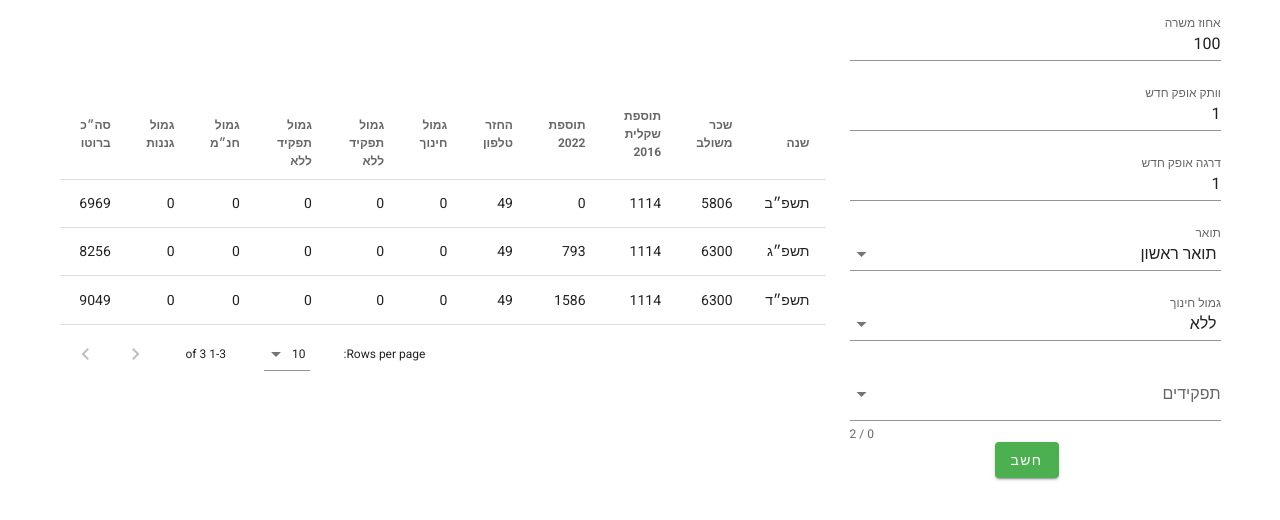
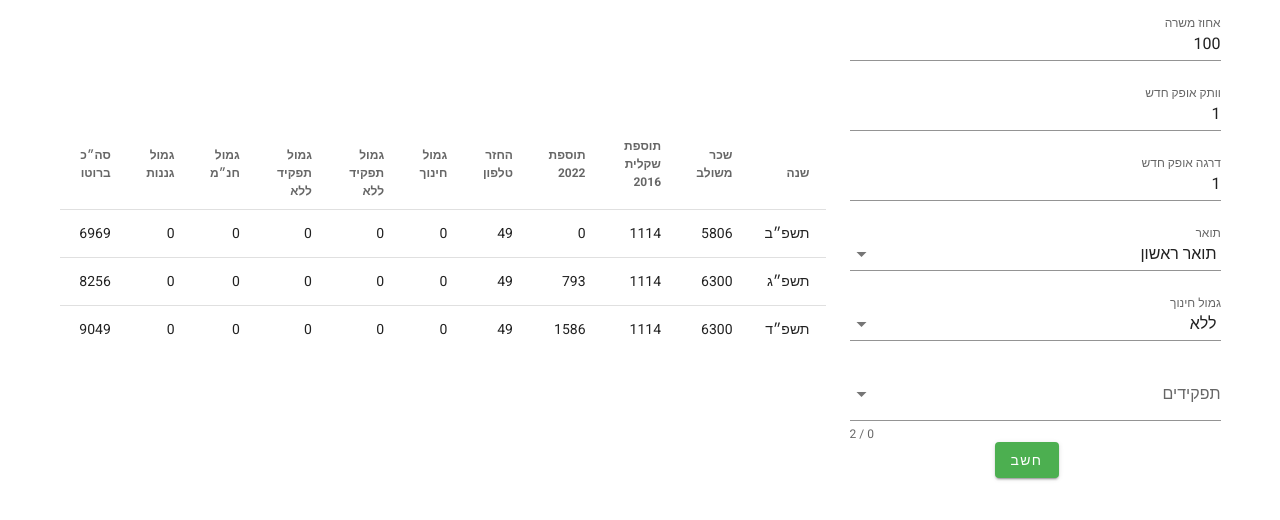
Before and after one commit to aviramha/teacher-union-salary, a Vue app: page / in a window 1280 px wide. Shown: the top 520 px of the page. Built offline with nearby package versions, Linux system fonts and the light colour scheme.

Commit message:
remove pagination

```diff
--- a/src/components/Simulator.vue
+++ b/src/components/Simulator.vue
@@ -57,6 +57,7 @@
       <v-col>
         <v-data-table
           disable-pagination
+          :hide-default-footer="true"
           :headers="headers"
           :items="compensations"
         >
```
